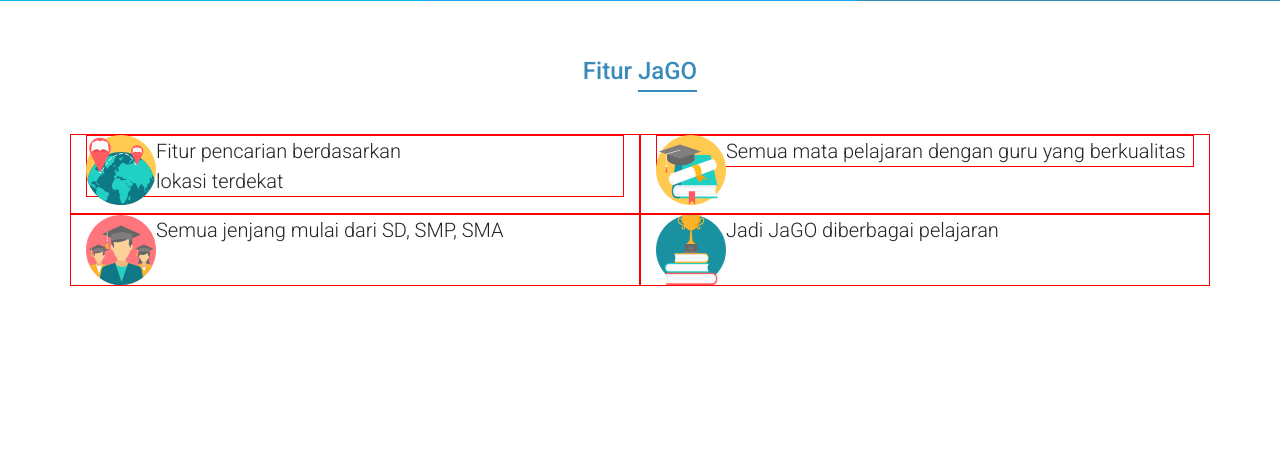
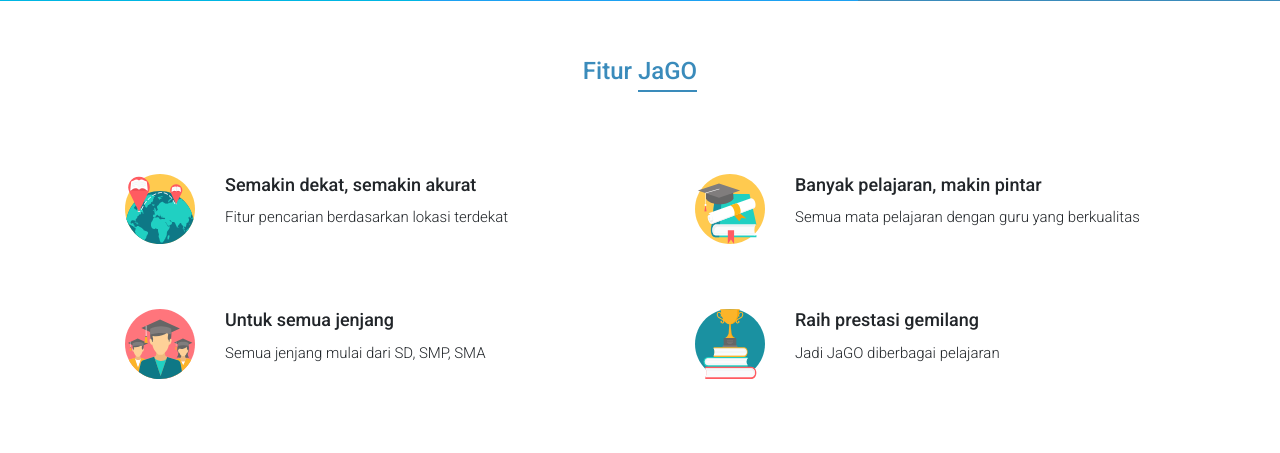
Before and after one commit to khumam/jaGO-apps, a CodeIgniter app: page /jago/ in a window 1280 px wide. Shown: the part 697-1150 px from the top of the page. Before the commit the page ends 983 px from the top, so only its background shows below. Run offline with CodeIgniter, Linux system fonts and the light colour scheme.

Commit message:
fix bagian fitur

```diff
--- a/application/views/Home/s2_fitur.php
+++ b/application/views/Home/s2_fitur.php
@@ -2,22 +2,34 @@
 	<div class="container py-5">
 		<h4 class="mb-3 text-center txtBlue subJudul">Fitur <span>JaGO</span></h4>
 
-		<div class="row mt-5 justify-items-center">
-			<div class="col-sm-6" style="border: red 1px solid">
-				<img class="my-auto float-left" src="<?php echo base_url('webassets/img/icons/location.svg'); ?>" height="70" width="auto">
-				<p class="lead smText" style="border: red 1px solid">Fitur pencarian berdasarkan<br>lokasi terdekat</p>
+		<div class="row mt-5 d-flex align-items-center">
+			<div class="col-sm-6">
+				<div class="fiturCard">
+					<img class="float-left" src="<?php echo base_url('webassets/img/icons/location.svg'); ?>" height="70" width="auto">
+					<h4>Semakin dekat, semakin akurat</h4>
+					<p class="lead smText">Fitur pencarian berdasarkan lokasi terdekat</p>
+				</div>
 			</div>
-			<div class="col-sm-6" style="border: red 1px solid">
-				<img src="<?php echo base_url('webassets/img/icons/scholarship.svg'); ?>" height="70" width="auto" class="float-left">
-				<p class="lead smText my-auto" style="border: red 1px solid">Semua mata pelajaran dengan guru yang berkualitas</p>
+			<div class="col-sm-6">
+				<div class="fiturCard">
+					<img src="<?php echo base_url('webassets/img/icons/scholarship.svg'); ?>" height="70" width="auto" class="float-left">
+					<h4>Banyak pelajaran, makin pintar</h4>
+					<p class="lead smText my-auto">Semua mata pelajaran dengan guru yang berkualitas</p>
+				</div>
 			</div>
-			<div class="col-sm-6" style="border: red 1px solid">
-				<img src="<?php echo base_url('webassets/img/icons/graduates.svg'); ?>" height="70" width="auto" class="float-left">
-				<p class="lead smText">Semua jenjang mulai dari SD, SMP, SMA</p>
+			<div class="col-sm-6">
+				<div class="fiturCard">
+					<img src="<?php echo base_url('webassets/img/icons/graduates.svg'); ?>" height="70" width="auto" class="float-left">
+					<h4>Untuk semua jenjang</h4>
+					<p class="lead smText">Semua jenjang mulai dari SD, SMP, SMA</p>
+				</div>
 			</div>
-			<div class="col-sm-6" style="border: red 1px solid">
-				<img src="<?php echo base_url('webassets/img/icons/trophy.svg'); ?>" height="70" width="auto" class="float-left">
-				<p class="lead smText">Jadi JaGO diberbagai pelajaran</p>
+			<div class="col-sm-6">
+				<div class="fiturCard">
+					<img src="<?php echo base_url('webassets/img/icons/trophy.svg'); ?>" height="70" width="auto" class="float-left">
+					<h4>Raih prestasi gemilang</h4>
+					<p class="lead smText">Jadi JaGO diberbagai pelajaran</p>
+				</div>
 			</div>
 		</div>
 	</div>
--- a/webassets/css/jago.css
+++ b/webassets/css/jago.css
@@ -25,6 +25,29 @@ a.nav-item.nav-link.aktif {
 .subJudul span {
 	border-bottom: 2px solid #3A8BBB;
 	padding-bottom: 0.2em;
+}
+
+/* fitur */
+.fiturCard {
+	padding: 40px;
+}
+
+.fiturCard img {
+	float: left;
+}
+
+.fiturCard h4 {
+	margin-left: 100px;
+	font-weight: 500;
+	margin-bottom: 10px;
+	font-size: 18px;
+}
+
+.fiturCard p {
+	font-size: 15px;
+	margin-left: 100px;
+	margin-bottom: 0;
+	line-height: 24px;
 }
 
 /* Background gambar untuk homepage */
```
